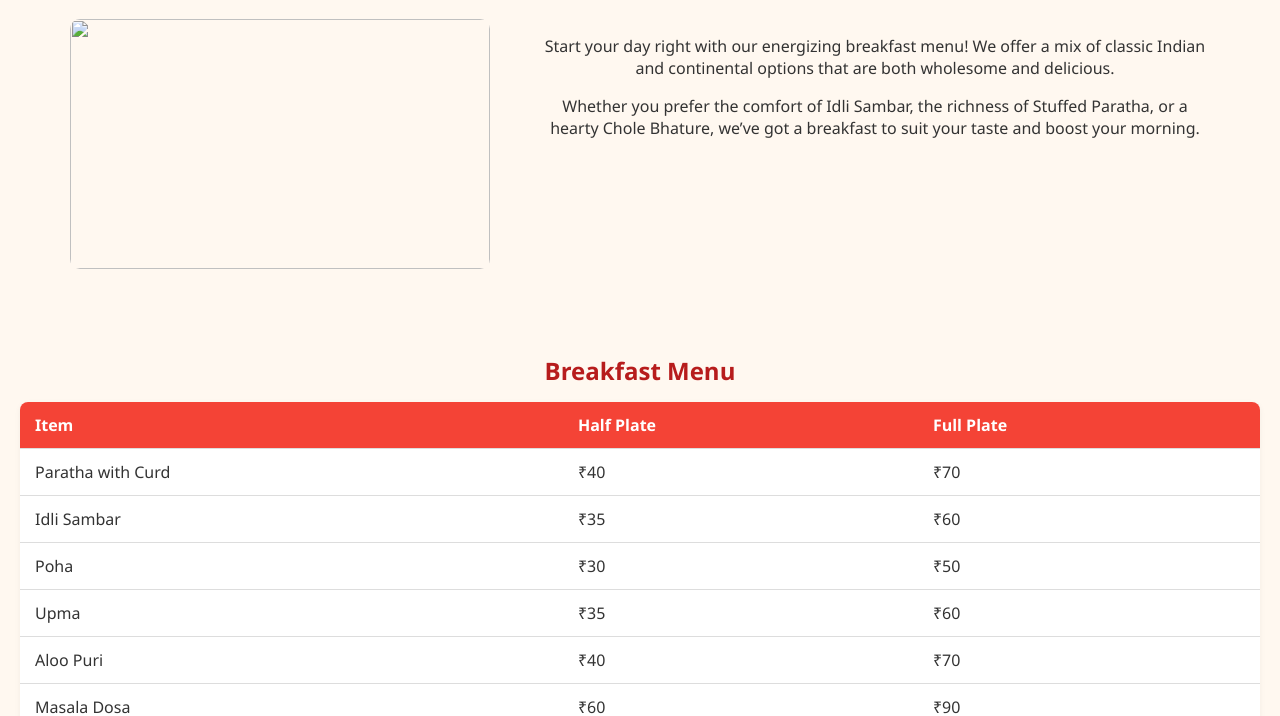
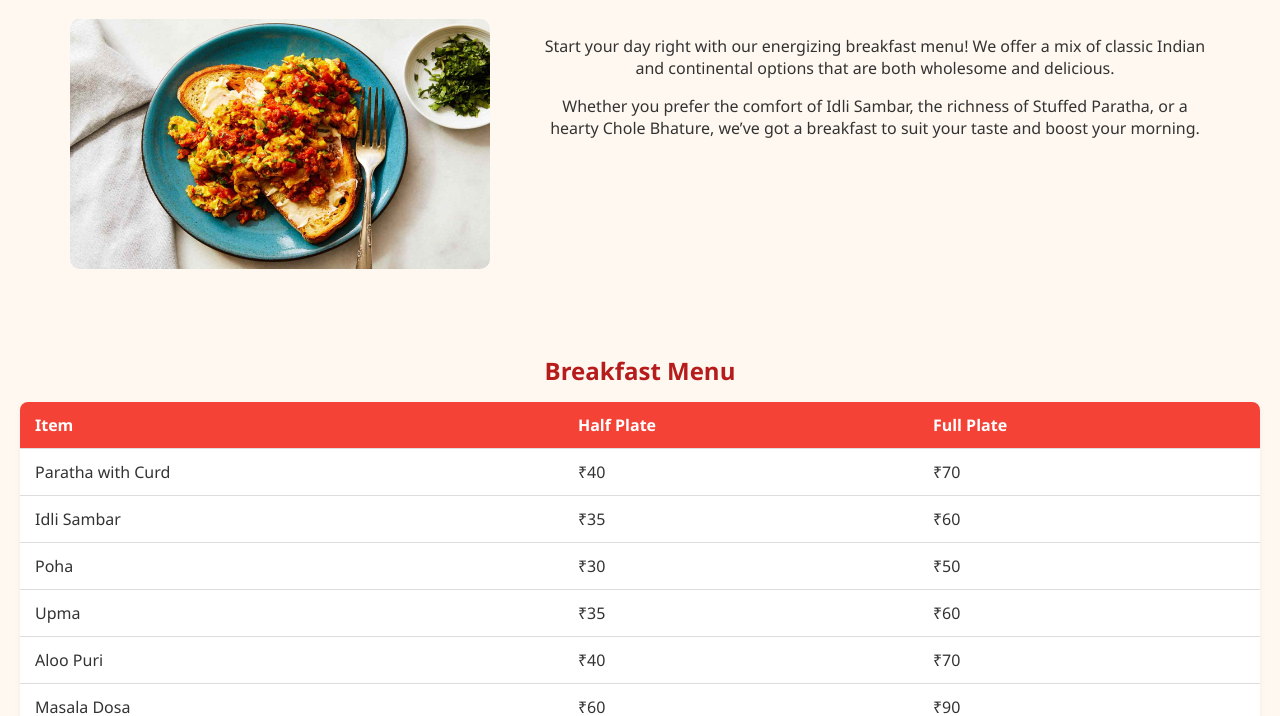
Before and after one commit to NihalDhadse/Restaurant, a website: page breakfast.html in a window 1280 px wide. Shown: the part 87-803 px from the top of the page. Drawn offline with Linux system fonts and the light colour scheme.

Commit message:
Update breakfast.html

```diff
--- a/breakfast.html
+++ b/breakfast.html
@@ -9,7 +9,7 @@
     <h1>Breakfast</h1>
     <div class="contain">
         <div class="first">
-            <img src="img/breakfast.jpg" height="250px" width="420px">
+            <img src="breakfast.jpg" height="250px" width="420px">
         </div>
         <div class="second">
             <p>
```
